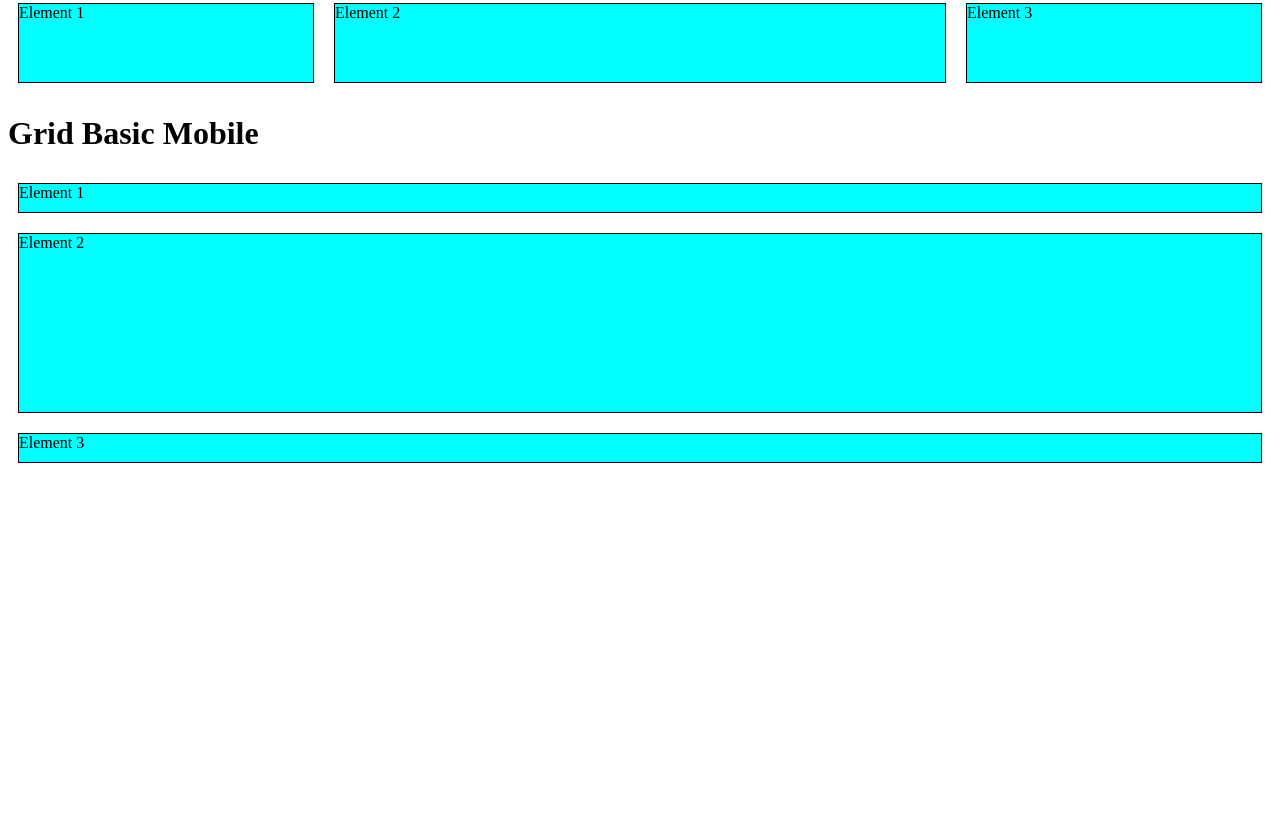
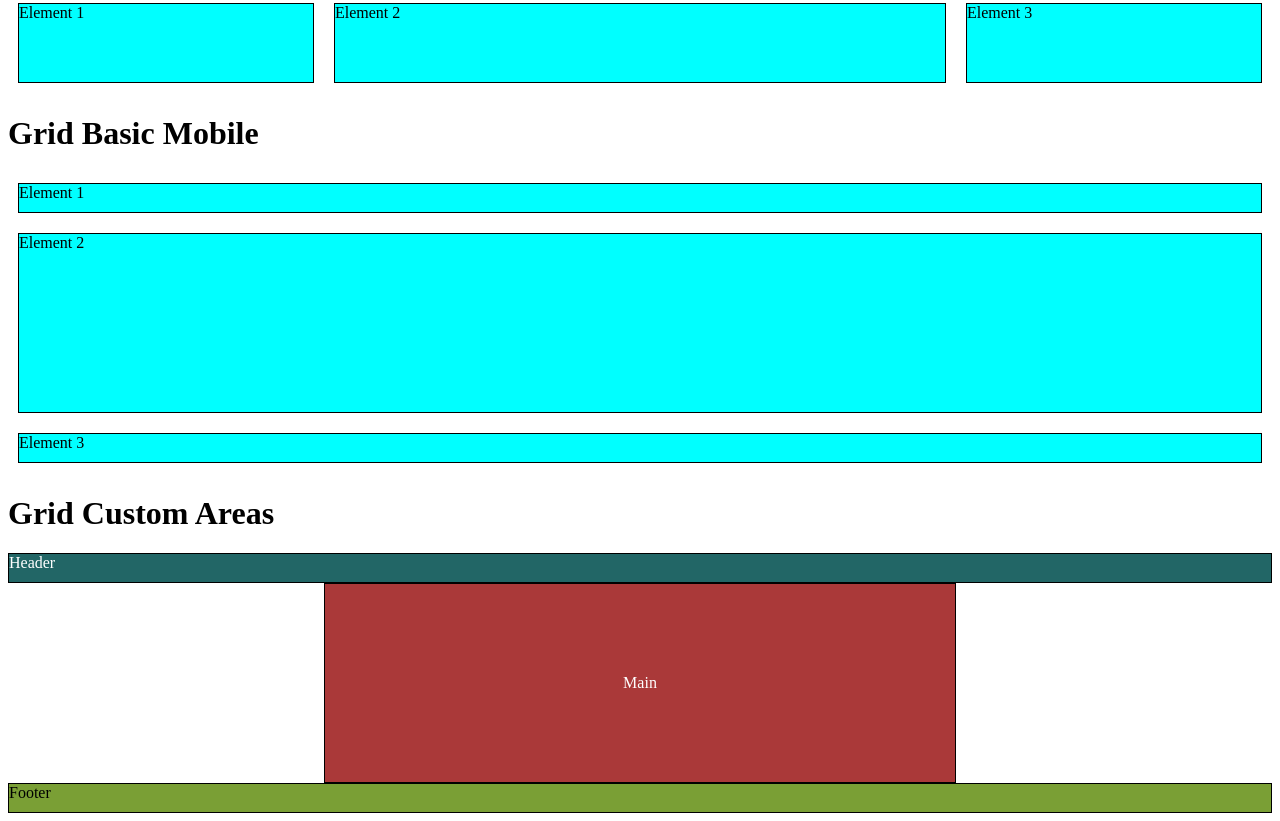
Before and after one commit to martim-lusofona/basics-css, a plain HTML site: page index.html in a window 1280 px wide. Shown: the part 846-1667 px from the top of the page. Before the commit the page ends 1327 px from the top, so only its background shows below. Drawn offline with Linux system fonts and the light colour scheme.

Commit message:
Add exemple for grid areas

```diff
--- a/index.html
+++ b/index.html
@@ -63,5 +63,13 @@
             <div class="element">Element 3</div>
         </div>
     </div>
+    <div>
+        <h1>Grid Custom Areas</h1>
+        <div class="grid-areas">
+            <div class="header">Header</div>
+            <div class="main">Main</div>
+            <div class="footer">Footer</div>
+        </div>
+    </div>
 </body>
 </html>
--- a/style.css
+++ b/style.css
@@ -41,3 +41,33 @@
                         "auto";
     grid-template-rows: 50px 200px 50px;
 }
+
+.header {
+    grid-area: header;
+    background-color: #226666;
+    border: 1px solid black;
+    color: white;
+}
+.main {
+    grid-area: main;
+    display: flex;
+    background-color: #AA3939;
+    border: 1px solid black;
+    color: white;
+    align-items: center;
+    justify-content: center;
+}
+.footer {
+    grid-area: footer;
+    background-color: #7A9F35;
+    border: 1px solid black;
+}
+
+.grid-areas{
+    display: grid;
+    grid-template-rows: 30px 200px 30px;
+    grid-template-columns: 1fr 2fr 1fr;
+    grid-template-areas: "header header header"
+                            ". main ."
+                            "footer footer footer";
+}
```
